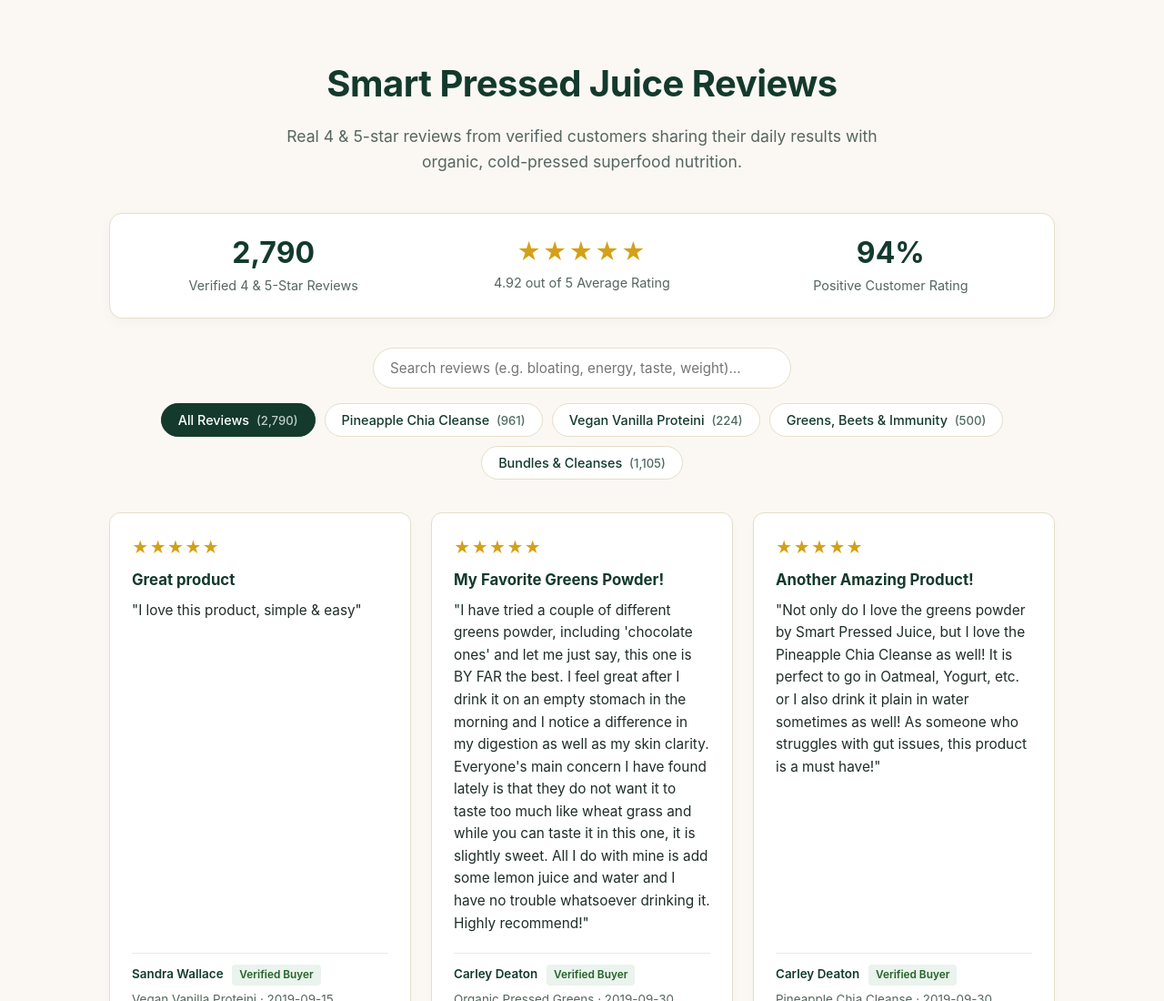
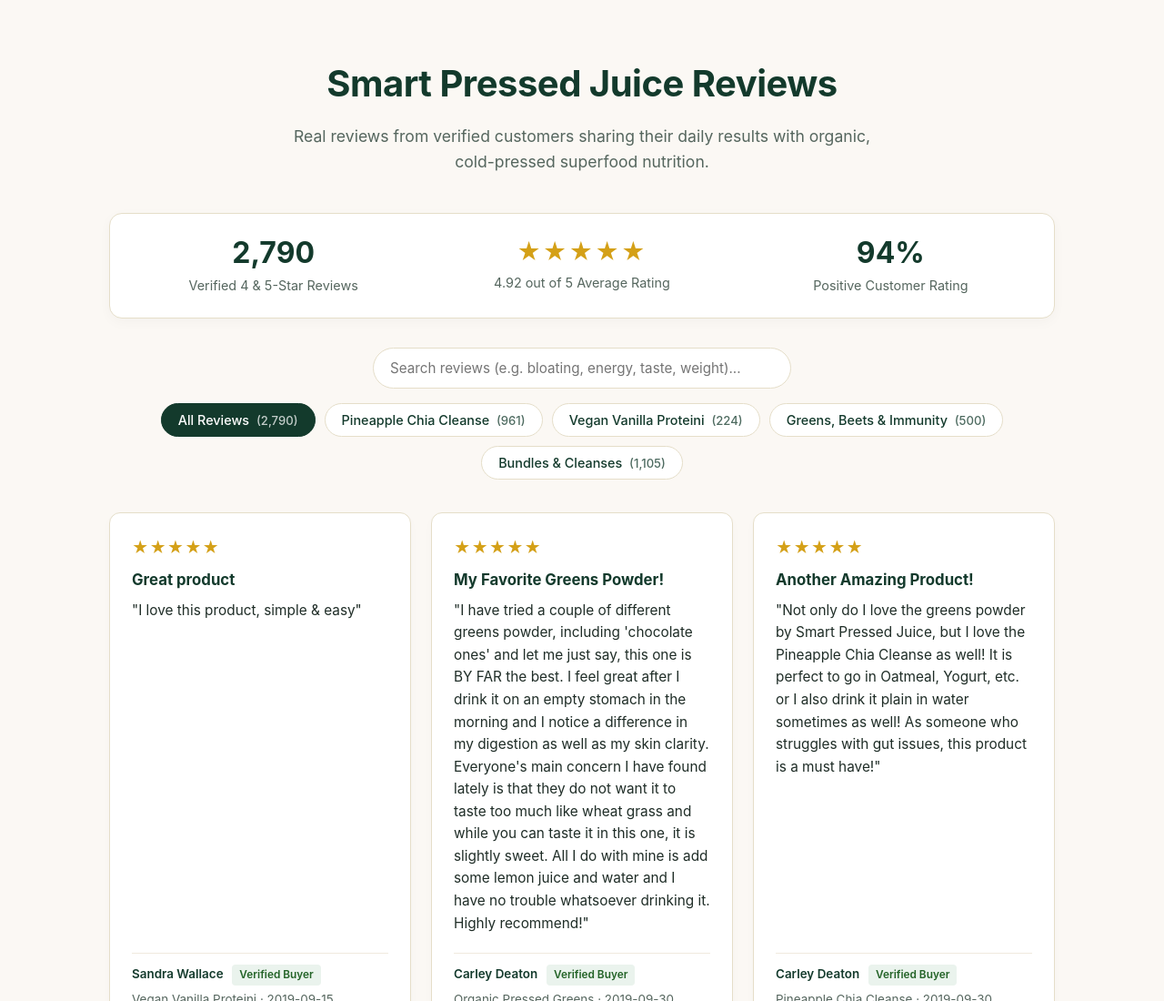
Before and after one commit to drinksmartpressedjuice/smart-pressed-reviews, a plain HTML site: page index.html in a window 1280 px wide. Shown: the top 1100 px of the page at 91% size. Drawn offline with Linux system fonts and the light colour scheme.

Commit message:
updated minor copy

```diff
--- a/index.html
+++ b/index.html
@@ -299,7 +299,7 @@
   <div class="container">
     <header>
       <h1>Smart Pressed Juice Reviews</h1>
-      <p class="subtitle">Real 4 &amp; 5-star reviews from verified customers sharing their daily results with organic, cold-pressed superfood nutrition.</p>
+      <p class="subtitle">Real reviews from verified customers sharing their daily results with organic, cold-pressed superfood nutrition.</p>
     </header>
 
     <!-- Local Preview Helper -->
```
